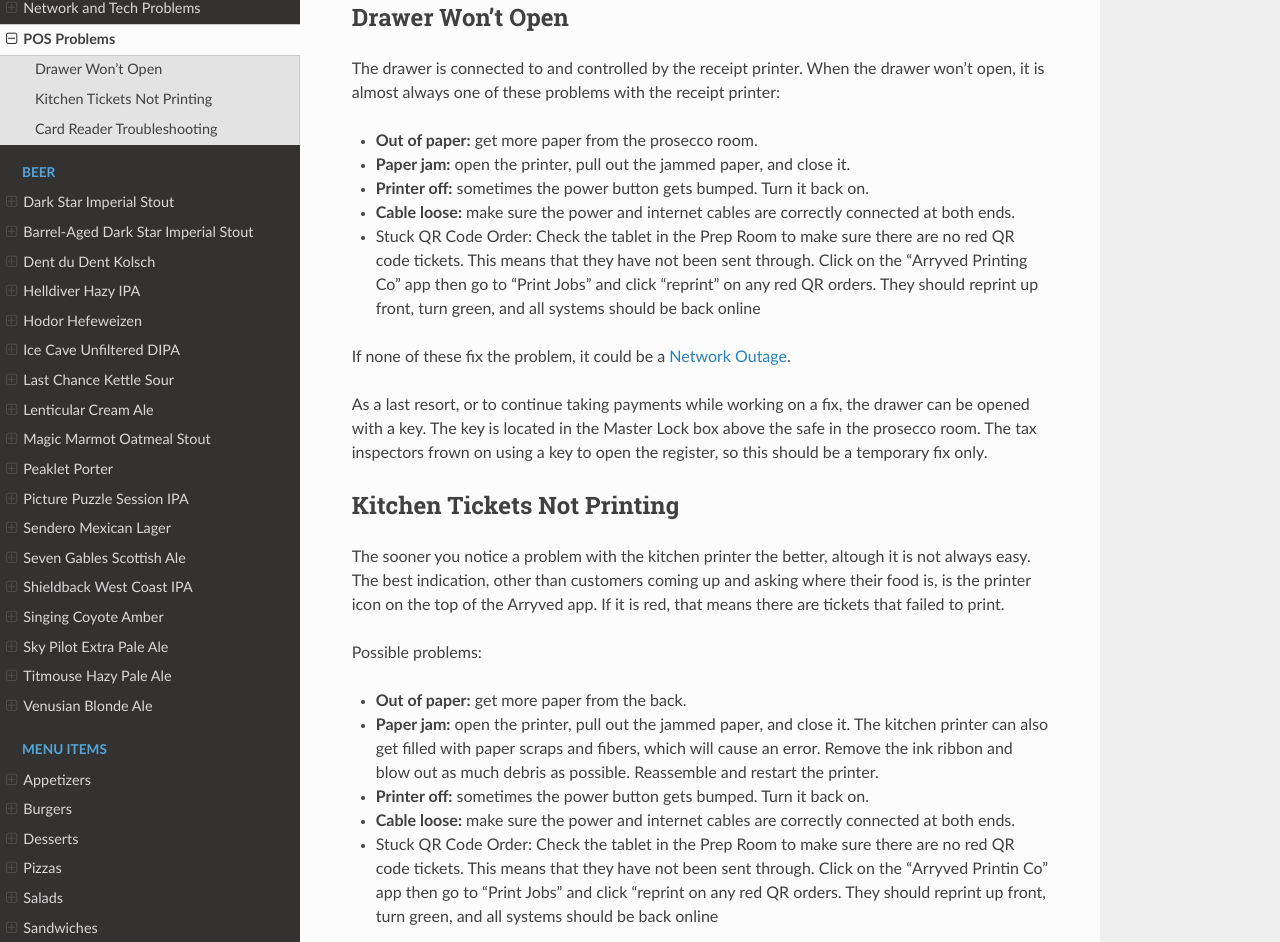
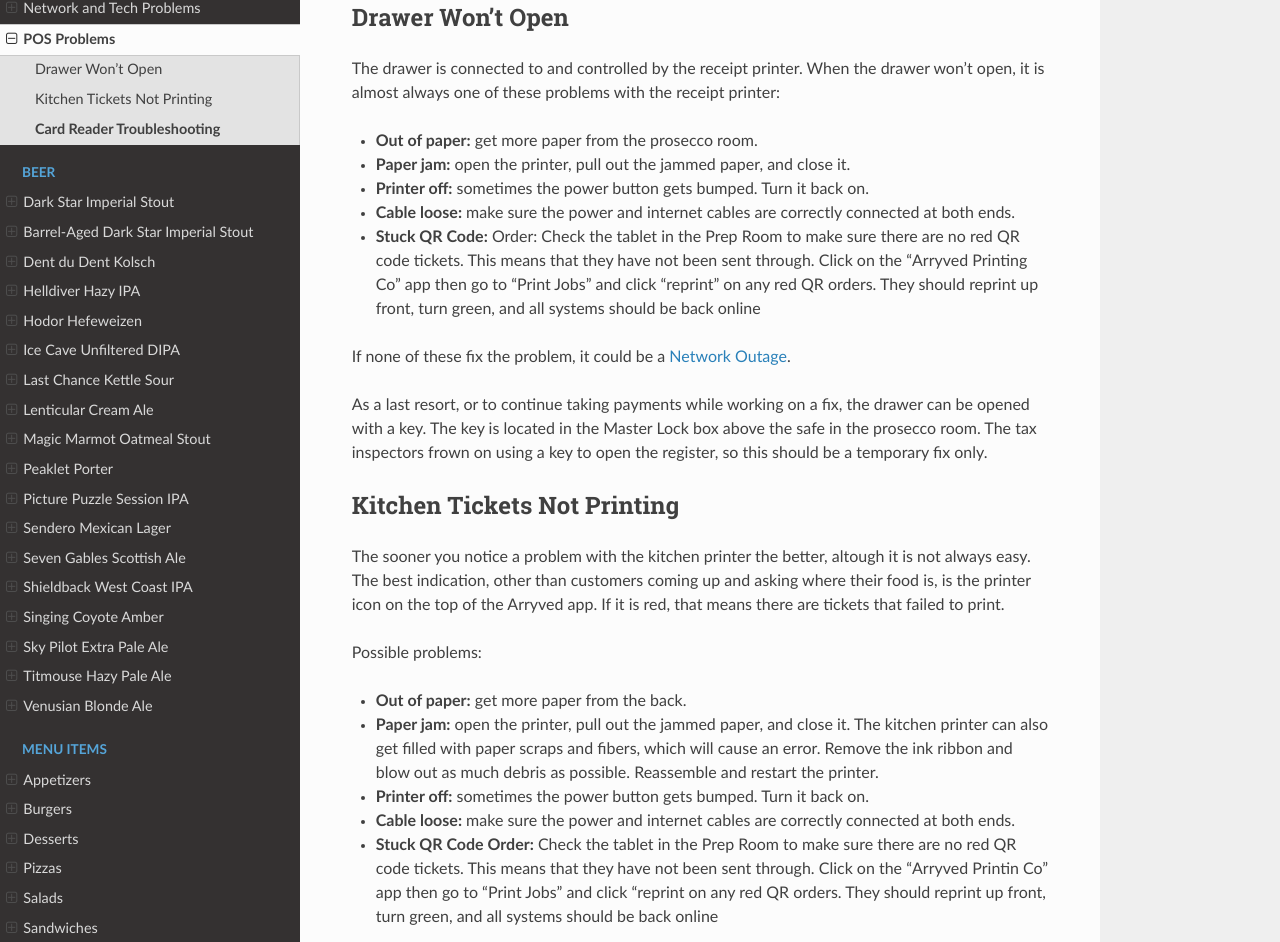
Before and after one commit to zhenry9/mrb-docs, a Sphinx documentation site: the page built from docs/source/troubleshooting/pos-troubleshooting.rst, in a window 1280 px wide and 1400 px high. Shown: the part 159-1101 px from the top of the window. Built offline with Sphinx 7.4.7 and the Read the Docs theme 3.1.0, drawn with Linux system fonts in a browser that asks for light colours.

```diff
--- a/docs/source/troubleshooting/pos-troubleshooting.rst
+++ b/docs/source/troubleshooting/pos-troubleshooting.rst
@@ -9,7 +9,7 @@ The drawer is connected to and controlled by the receipt printer. When the drawe
 - **Paper jam:** open the printer, pull out the jammed paper, and close it.
 - **Printer off:** sometimes the power button gets bumped. Turn it back on.
 - **Cable loose:** make sure the power and internet cables are correctly connected at both ends.
-- Stuck QR Code Order: Check the tablet in the Prep Room to make sure there are no red QR code tickets. This means that they have not been sent through. Click on the "Arryved Printing Co" app then go to "Print Jobs" and click "reprint" on any red QR orders. They should reprint up front, turn green, and all systems should be back online
+- **Stuck QR Code:** Order: Check the tablet in the Prep Room to make sure there are no red QR code tickets. This means that they have not been sent through. Click on the "Arryved Printing Co" app then go to "Print Jobs" and click "reprint" on any red QR orders. They should reprint up front, turn green, and all systems should be back online
 
 If none of these fix the problem, it could be a :ref:`Network Outage`.
 
@@ -25,10 +25,10 @@ Possible problems:
 - **Paper jam:** open the printer, pull out the jammed paper, and close it. The kitchen printer can also get filled with paper scraps and fibers, which will cause an error. Remove the ink ribbon and blow out as much debris as possible. Reassemble and restart the printer.
 - **Printer off:** sometimes the power button gets bumped. Turn it back on.
 - **Cable loose:** make sure the power and internet cables are correctly connected at both ends.
-- Stuck QR Code Order: Check the tablet in the Prep Room to make sure there are no red QR code tickets. This means that they have not been sent through. Click on the "Arryved Printin Co" app then go to "Print Jobs" and click "reprint on any red QR orders. They should reprint up front, turn green, and all systems should be back online
+- **Stuck QR Code Order:** Check the tablet in the Prep Room to make sure there are no red QR code tickets. This means that they have not been sent through. Click on the "Arryved Printin Co" app then go to "Print Jobs" and click "reprint on any red QR orders. They should reprint up front, turn green, and all systems should be back online
 
 If none of these fix the problem, it could be a :ref:`Network Outage`.
 
-Card Reader Troubleshooting
+**Card Reader Troubleshooting**
 ----------------------------
 <https://support.arryved.com/portal/en/kb/articles/tdynamo-troubleshooting>
```
